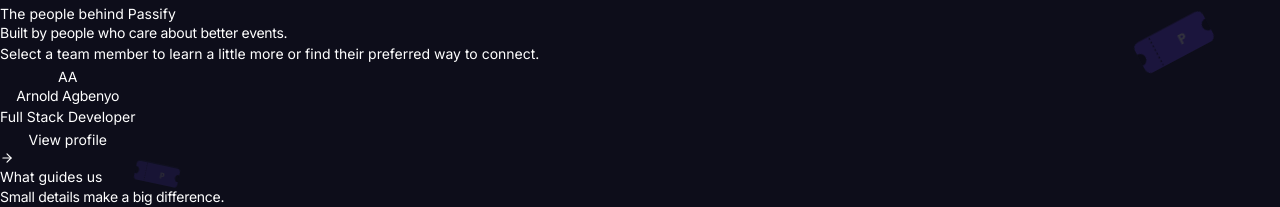
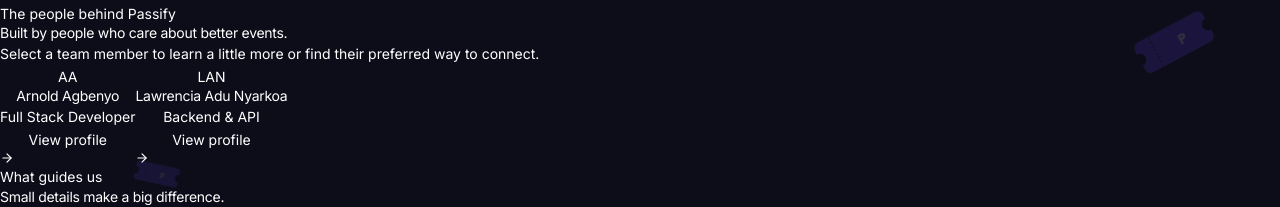
Before and after one commit to blackace96/passify-event-ticketing-frontend, a React (Vite) app: page /about in a window 1280 px wide. Shown: the part 544-751 px from the top of the page. Built offline with nearby package versions, Linux system fonts and the light colour scheme; no server answers.

Commit message:
added lawrencia socials

```diff
--- a/src/pages/AboutPage.jsx
+++ b/src/pages/AboutPage.jsx
@@ -54,14 +54,14 @@
     bio: 'A third year computer science student in KNUST and a Full Stack Developer thats crafts scalable, user-focused web solutions with React, Node.js, and modern cloud tools. Very passionate about clean code, intuitive design, and continuous learning.',
     links: { linkedin: 'https://www.linkedin.com/in/arnold-agbenyo-8074142b2?utm_source=share_via&utm_content=profile&utm_medium=member_ios', instagram: 'https://www.instagram.com/_blackace9?igsh=ZXJvbXI1MnlvdjBo&utm_source=qr', whatsapp: 'https://wa.me/233537015329?text=Hi%20Ama%2C%20I%20found%20you%20through%20Passify.' },
   },
-  //   {
-  //     name: 'Lawrencia Adu Nyarkoa',
-  //     role: 'Backend & API',
-  //     initial: 'LAN',
-  //     image: '',
-  //     bio: 'Building the systems that keep tickets, events, and check-ins moving reliably.',
-  //     links: { linkedin: '#', instagram: '#', whatsapp: '#' },
-  //   },
+    {
+      name: 'Lawrencia Adu Nyarkoa',
+      role: 'Backend & API',
+      initial: 'LAN',
+      image: '',
+      bio: 'Building the systems that keep tickets, events, and check-ins moving reliably.',
+      links: { linkedin: 'https://www.linkedin.com/in/adunyarkoa02?utm_source=share_via&utm_content=profile&utm_medium=member_ios', instagram: 'https://www.instagram.com/nyarkoaa.02?igsh=MWt5Y2s0czhobTl3eA==', whatsapp: 'https://wa.me/233537401522?text=Hi%20Ama%2C%20I%20found%20you%20through%20Passify.' },
+    },
 ];
 
 export default function AboutPage() {
```
